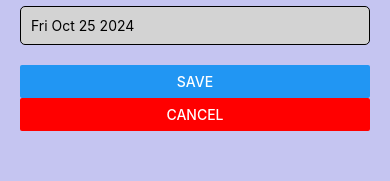
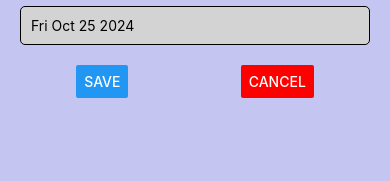
Before and after one commit to saraxixi/CS5520-Assignment-2, a React Native app: screen /AddActivity in a window 390 px wide. Shown: the part 203-384 px from the top of the page. Built offline with nearby package versions, Linux system fonts and the light colour scheme.

Commit message:
Refactor Styles.js and AddDiet.js for consistent styling and improved user experience

```diff
--- a/App.js
+++ b/App.js
@@ -112,12 +112,3 @@ export default function App() {
 
   );
 }
-
-const styles = StyleSheet.create({
-  container: {
-    flex: 1,
-    backgroundColor: '#fff',
-    alignItems: 'center',
-    justifyContent: 'center',
-  },
-});
--- a/components/Styles.js
+++ b/components/Styles.js
@@ -1,5 +1,3 @@
-import ItemList from "./ItemList";
-
 const colors = {
   primary: '#3b3c7e',
   secondary: '#c5c5f1',
@@ -101,6 +99,11 @@ const commonStyles = {
     justifyContent: 'space-around',
   },
 
+  activityContainer: {
+    flexDirection: 'column',
+    zIndex: 1000,
+  },
+
   button: {
     padding: spacing.medium,
     borderRadius: 5,
--- a/screens/AddActivity.js
+++ b/screens/AddActivity.js
@@ -3,6 +3,7 @@ import React, { useState, useContext }from 'react'
 import DropDownPicker from 'react-native-dropdown-picker'
 import DateTimePicker from '@react-native-community/datetimepicker'
 import { ItemsContext } from '../components/ItemsContext'
+import { commonStyles } from '../components/Styles'
 
 export default function AddActivity({navigation}) {
   const { addActivity } = useContext(ItemsContext)
@@ -66,9 +67,9 @@ export default function AddActivity({navigation}) {
   }
 
   return (
-    <View style={styles.container}>
-      <View style={styles.activityContainer}>
-        <Text style={styles.label}>Activity *</Text>
+    <View style={commonStyles.container}>
+      <View style={commonStyles.activityContainer}>
+        <Text style={commonStyles.label}>Activity *</Text>
         <DropDownPicker
           open={ open }
           value={ activity }
@@ -77,24 +78,23 @@ export default function AddActivity({navigation}) {
           setValue={setActivity}
           placeholder="Select an activity"
           style={styles.dropDown}
-          dropDownContainerStyle={styles.dropDownContainer}
         />
       </View>
 
-      <View style={styles.durationContainer}>
-        <Text style={styles.label}>Duration (min) *</Text>
+      <View style={commonStyles.subContaniner}>
+        <Text style={commonStyles.label}>Duration (min) *</Text>
         <TextInput
-          style={styles.input}
+          style={commonStyles.input}
           value={duration}
           onChangeText={setDuration}
           keyboardType="numeric"
         />
       </View>
 
-      <View style={styles.dateContainer}>
-        <Text style={styles.label}>Date *</Text>
+      <View style={commonStyles.subContaniner}>
+        <Text style={commonStyles.label}>Date *</Text>
         <TextInput
-          style={styles.input}
+          style={commonStyles.input}
           value={date.toDateString()} // Correct method usage
           onFocus={showDatePicker}
           placeholder='Select a date'
@@ -110,7 +110,7 @@ export default function AddActivity({navigation}) {
         )}
       </View>
 
-      <View style={styles.buttonContainer}>
+      <View style={commonStyles.buttonContainer}>
         <Button title="Save" onPress={onSave} />
         <Button title="Cancel" onPress={onCancel} color="red" />
       </View>
@@ -119,46 +119,9 @@ export default function AddActivity({navigation}) {
 }
 
 const styles = StyleSheet.create({
-  container: {
-    flex: 1,
-    flexDirection: 'column',
-    padding: 20,
-    backgroundColor: '#c5c5f1',
-  },
-
-  activityContainer: {
-    flexDirection: 'column',
-    zIndex: 1000,
-  },
-
-  durationContainer: {
-    flexDirection: 'column',
-  },
-
-  dateContainer: {
-    flexDirection: 'column',
-  },
-
-  label: {
-    marginBottom: 5,
-  },
-
   dropDown: {
     backgroundColor: 'lightgray',
     marginBottom: 20,
     elevation: 3
   },
-
-  dropDownContainer: {
-    backgroundColor: '#fff',
-    borderColor: '#3b3c7e',
-  },
-
-  input: {
-    backgroundColor: 'lightgray',
-    padding: 10,
-    borderRadius: 5,
-    marginBottom: 20,
-    borderWidth: 1,
-  },
 })
```
